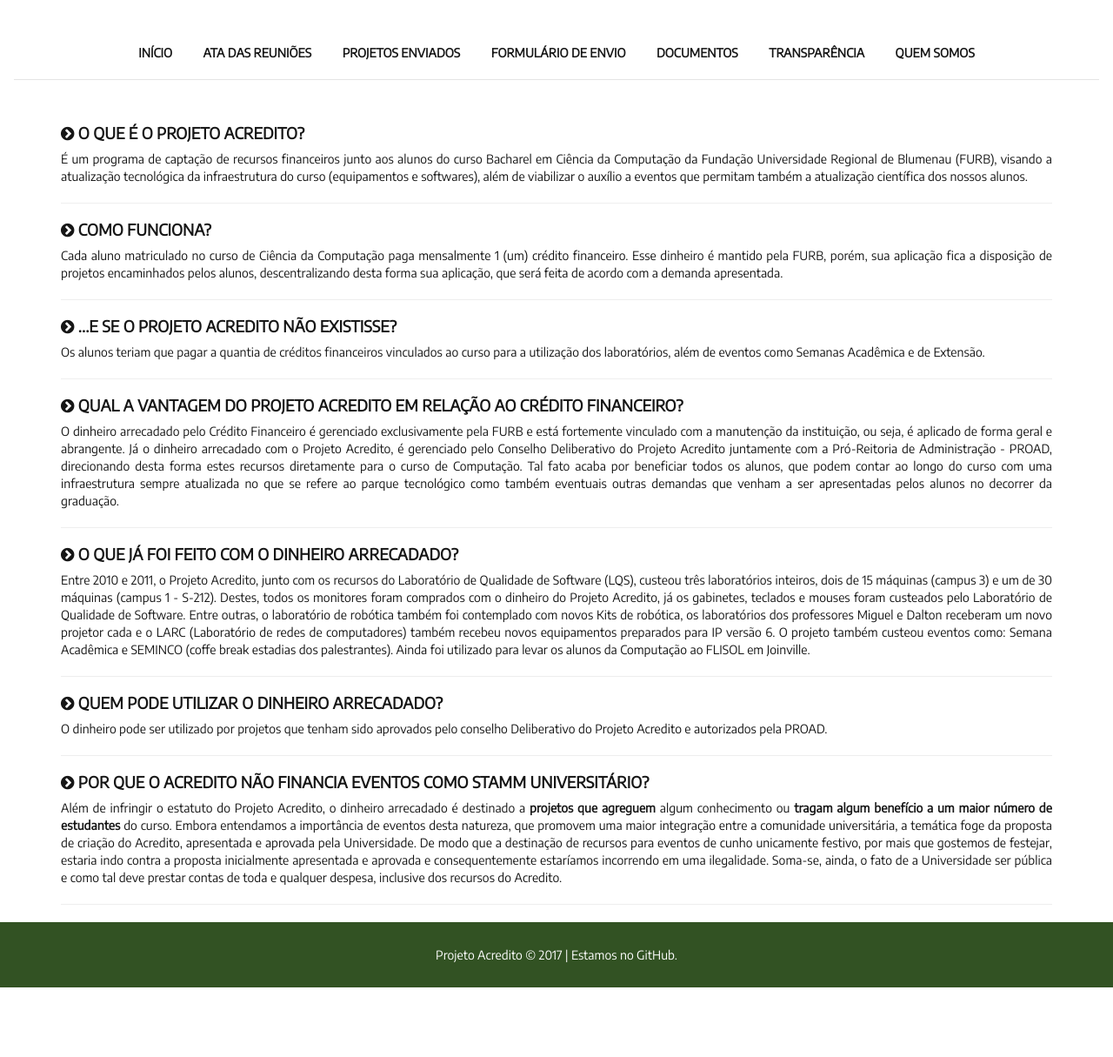
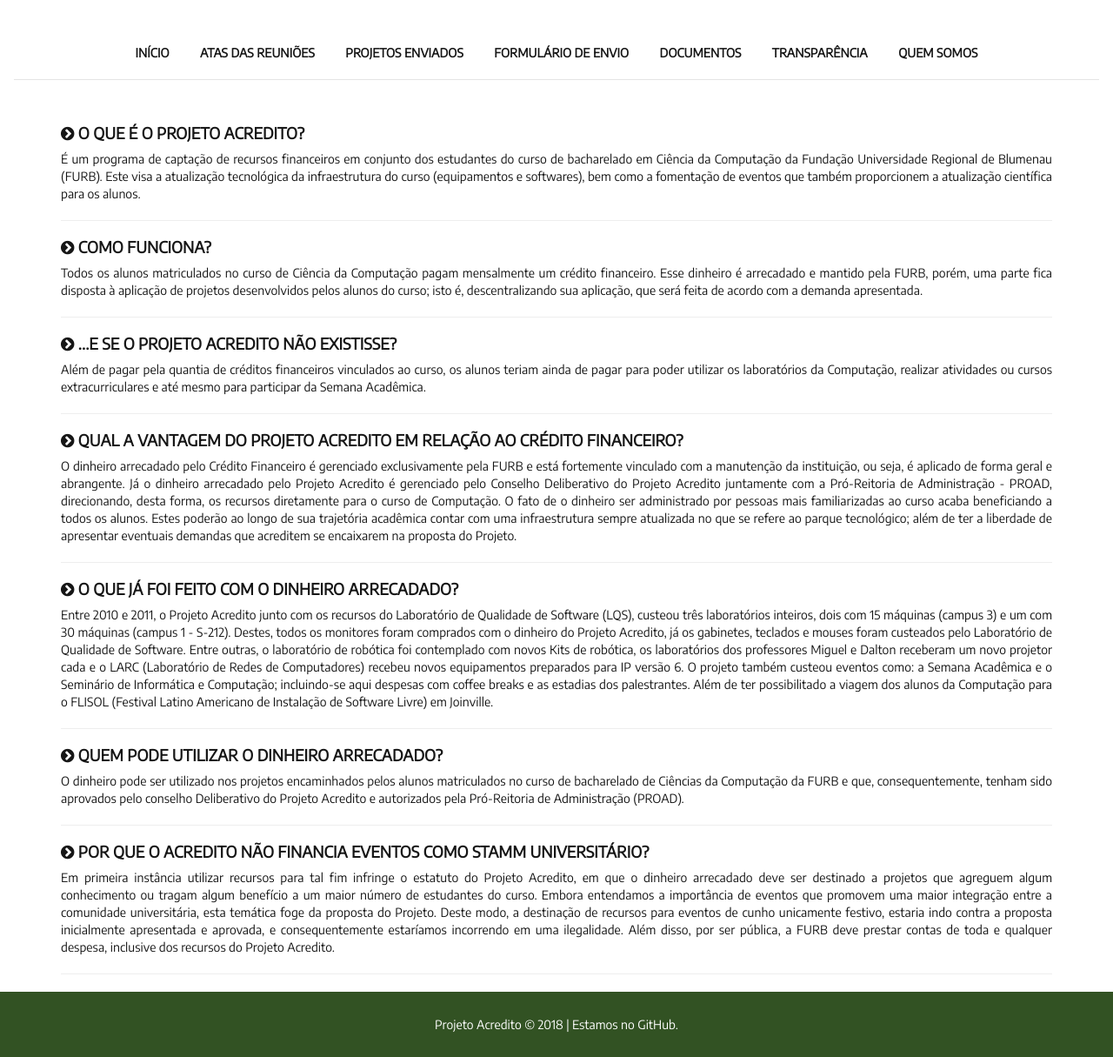
Before and after one commit to Calcomp/projeto-acredito, a PHP site: page / in a window 1280 px wide. Shown: the part 400-1615 px from the top of the page at 87% size. Before the commit the page ends 1535 px from the top, so only its background shows below. Run offline with PHP 8.4, Linux system fonts and the light colour scheme.

Commit message:
proofreading & content update

```diff
--- a/atas.php
+++ b/atas.php
@@ -67,6 +67,9 @@
 					<br>
 					<dt><a href="atas/Ata26_04_2017_Final.pdf">Reunião 26/04/2017</a></dt>
             		<dd> Projeto: Licença Arduino Proteus</dd>
+                    <br>
+					<dt><a href="atas/Ata28_06_2017_Final.pdf">Reunião 28/06/2017</a></dt>
+            		<dd> Troca de presidente do Acredito</dd>
         		</dl>
 
             </div>
--- a/formulario.php
+++ b/formulario.php
@@ -43,11 +43,11 @@
 
 			<div class="col-lg-12">
                 <h1>Formulário para submissão de projetos</h1>
-                <p>Todos os projetos apresentados ao Conselho Deliberativo do Projeto ACREDITO devem seguir um formato, conforme especificado pela Resolução 001/2016.</p>
+                <p>Todos os projetos apresentados ao Conselho Deliberativo do Projeto Acredito devem seguir um formato, conforme especificado pela Resolução 001/2016.</p>
 				<p>Um modelo que segue o formato e com explicações é disponibilizado <a href="formularios/Formul%C3%A1rioProjetos.docx"><b>aqui</b></a>.</p>
 				<br>
 				<h4>Processo</h4>
-				<p>Depois de preencher o formulário com as informações necessárias para o projeto, imprima-o mesmo e assine-o. A cópia assinada deve ser entregue na secretaria do Departamento de Sistema e Computação (DSC), ou na ausencia desta na secretaria do Centro de Ciências Exatas e Naturais (CCEN), que a encainhará para o presidente do Conselho Deliberativo do Projeto ACREDITO. O presidente irá avaliar o projeto, se ele estiver de acordo com o formato expecificado no Anexo 1 da Resolução 001/2016 ele será discutido e deliberado na proxima reunião do Conselho Deliberativo, caso contrario será devolvido ao autor informando as correções necessárias.</p>
+				<p>Depois de preencher o formul&aacute;rio com as informa&ccedil;&otilde;es necess&aacute;rias para o projeto, o mesmo deve ser impresso e assinado. A c&oacute;pia assinada deve ser entregue na secretaria do Departamento de Sistema e Computa&ccedil;&atilde;o (DSC), ou na aus&ecirc;ncia desta, na secretaria do Centro de Ci&ecirc;ncias Exatas e Naturais (CCEN), que a encaminhar&aacute; para o presidente do Conselho Deliberativo do Projeto Acredito. O presidente ir&aacute; avaliar o projeto, se o mesmo estiver de acordo com o formato especificado no Anexo 1 da Resolu&ccedil;&atilde;o 001/2016 ser&aacute; discutido e deliberado na pr&oacute;xima reuni&atilde;o do Conselho Deliberativo, caso contr&aacute;rio ser&aacute; devolvido ao autor informando as corre&ccedil;&otilde;es necess&aacute;rias.</p>
 				<br>
             </div>
         </div>
--- a/index.php
+++ b/index.php
@@ -17,7 +17,6 @@
 	<link rel="stylesheet" href="css/style.css">
 
 	<link href="fonts/font-awesome/css/font-awesome.css" rel="stylesheet">
-
 
     <!-- HTML5 Shim and Respond.js IE8 support of HTML5 elements and media queries -->
     <!-- WARNING: Respond.js doesn't work if you view the page via file:// -->
@@ -48,7 +47,7 @@
 					<a href="index.php">INÍCIO</a>
 				</li>
 				<li>
-					<a href="atas.php">ATA DAS REUNIÕES</a>
+					<a href="atas.php">ATAS DAS REUNIÕES</a>
 				</li>
 				<li>
 					<a href="projetos.php">PROJETOS ENVIADOS</a>
@@ -73,49 +72,25 @@
 		<div class="row">
 			<div class="col-md-12 col-md-offset-0 post-body">
 				<h4><i class="fa fa-chevron-circle-right"></i>&nbsp;O que é o Projeto Acredito?</h4>
-				<p>É um programa de captação de recursos financeiros junto aos alunos do curso Bacharel em Ciência da Computação da Fundação Universidade
-					Regional de Blumenau (FURB), visando a atualização tecnológica da infraestrutura do curso (equipamentos e softwares),
-					além de viabilizar o auxílio a eventos que permitam também a atualização científica dos nossos alunos.</p>
+				<p>&Eacute; um programa de capta&ccedil;&atilde;o de recursos financeiros em conjunto dos estudantes do curso de bacharelado em Ci&ecirc;ncia da Computa&ccedil;&atilde;o da Funda&ccedil;&atilde;o Universidade Regional de Blumenau (FURB). Este visa a atualiza&ccedil;&atilde;o tecnol&oacute;gica da infraestrutura do curso (equipamentos e softwares), bem como a fomenta&ccedil;&atilde;o de eventos que tamb&eacute;m proporcionem a atualiza&ccedil;&atilde;o cient&iacute;fica para os alunos.</p>
 				<hr>
 				<h4><i class="fa fa-chevron-circle-right"></i>&nbsp;Como Funciona?</h4>
-				<p>Cada aluno matriculado no curso de Ciência da Computação paga mensalmente 1 (um) crédito financeiro. Esse dinheiro é
-					mantido pela FURB, porém, sua aplicação fica a disposição de projetos encaminhados pelos alunos, descentralizando desta
-					forma sua aplicação, que será feita de acordo com a demanda apresentada.</p>
+				<p>Todos os alunos matriculados no curso de Ci&ecirc;ncia da Computa&ccedil;&atilde;o pagam mensalmente um cr&eacute;dito financeiro. Esse dinheiro &eacute; arrecadado e mantido pela FURB, por&eacute;m, uma parte fica disposta &agrave; aplica&ccedil;&atilde;o de projetos desenvolvidos pelos alunos do curso; isto &eacute;, descentralizando sua aplica&ccedil;&atilde;o, que ser&aacute; feita de acordo com a demanda apresentada.</p>
 				<hr>
 				<h4><i class="fa fa-chevron-circle-right"></i>&nbsp;...E se o Projeto Acredito não existisse?</h4>
-				<p>Os alunos teriam que pagar a quantia de créditos financeiros vinculados ao curso para a utilização dos laboratórios,
-					além de eventos como Semanas Acadêmica e de Extensão.</p>
+				<p>Al&eacute;m de pagar pela quantia de cr&eacute;ditos financeiros vinculados ao curso, os alunos teriam ainda de pagar para poder utilizar os laborat&oacute;rios da Computa&ccedil;&atilde;o, realizar atividades ou cursos extracurriculares e at&eacute; mesmo para participar da Semana Acad&ecirc;mica. </p>
 				<hr>
 				<h4><i class="fa fa-chevron-circle-right"></i>&nbsp;Qual a vantagem do Projeto Acredito em relação ao Crédito Financeiro?</h4>
-				<p>O dinheiro arrecadado pelo Crédito Financeiro é gerenciado exclusivamente pela FURB e está fortemente vinculado com a
-					manutenção da instituição, ou seja, é aplicado de forma geral e abrangente. Já o dinheiro arrecadado com o Projeto Acredito,
-					é gerenciado pelo Conselho Deliberativo do Projeto Acredito juntamente com a Pró-Reitoria de Administração - PROAD,
-					direcionando desta forma estes recursos diretamente para o curso de Computação. Tal fato acaba por beneficiar todos
-					os alunos, que podem contar ao longo do curso com uma infraestrutura sempre atualizada no que se refere ao parque tecnológico
-					como também eventuais outras demandas que venham a ser apresentadas pelos alunos no decorrer da graduação.</p>
+				<p>O dinheiro arrecadado pelo Cr&eacute;dito Financeiro &eacute; gerenciado exclusivamente pela FURB e est&aacute; fortemente vinculado com a manuten&ccedil;&atilde;o da institui&ccedil;&atilde;o, ou seja, &eacute; aplicado de forma geral e abrangente. J&aacute; o dinheiro arrecadado pelo Projeto Acredito &eacute; gerenciado pelo Conselho Deliberativo do Projeto Acredito juntamente com a Pr&oacute;-Reitoria de Administra&ccedil;&atilde;o - PROAD, direcionando, desta forma, os recursos diretamente para o curso de Computa&ccedil;&atilde;o. O fato de o dinheiro ser administrado por pessoas mais familiarizadas ao curso acaba beneficiando a todos os alunos. Estes poder&atilde;o ao longo de sua trajet&oacute;ria acad&ecirc;mica contar com uma infraestrutura sempre atualizada no que se refere ao parque tecnol&oacute;gico; al&eacute;m de ter a liberdade de apresentar eventuais demandas que acreditem se encaixarem na proposta do Projeto. </p>
 				<hr>
 				<h4><i class="fa fa-chevron-circle-right"></i>&nbsp;O que já foi feito com o dinheiro arrecadado?</h4>
-				<p>Entre 2010 e 2011, o Projeto Acredito, junto com os recursos do Laboratório de Qualidade de Software (LQS), custeou três
-					laboratórios inteiros, dois de 15 máquinas (campus 3) e um de 30 máquinas (campus 1 - S-212). Destes, todos os monitores
-					foram comprados com o dinheiro do Projeto Acredito, já os gabinetes, teclados e mouses foram custeados pelo Laboratório
-					de Qualidade de Software. Entre outras, o laboratório de robótica também foi contemplado com novos Kits de robótica,
-					os laboratórios dos professores Miguel e Dalton receberam um novo projetor cada e o LARC (Laboratório de redes de computadores)
-					também recebeu novos equipamentos preparados para IP versão 6. O projeto também custeou eventos como: Semana Acadêmica
-					e SEMINCO (coffe break estadias dos palestrantes). Ainda foi utilizado para levar os alunos da Computação ao FLISOL
-					em Joinville.</p>
+				<p>Entre 2010 e 2011, o Projeto Acredito junto com os recursos do Laborat&oacute;rio de Qualidade de Software (LQS), custeou tr&ecirc;s laborat&oacute;rios inteiros, dois com 15 m&aacute;quinas (campus 3) e um com 30 m&aacute;quinas (campus 1 - S-212). Destes, todos os monitores foram comprados com o dinheiro do Projeto Acredito, j&aacute; os gabinetes, teclados e mouses foram custeados pelo Laborat&oacute;rio de Qualidade de Software. Entre outras, o laborat&oacute;rio de rob&oacute;tica foi contemplado com novos Kits de rob&oacute;tica, os laborat&oacute;rios dos professores Miguel e Dalton receberam um novo projetor cada e o LARC (Laborat&oacute;rio de Redes de Computadores) recebeu novos equipamentos preparados para IP vers&atilde;o 6. O projeto tamb&eacute;m custeou eventos como: a Semana Acad&ecirc;mica e o Semin&aacute;rio de Inform&aacute;tica e Computa&ccedil;&atilde;o; incluindo-se aqui despesas com coffee breaks e as estadias dos palestrantes. Al&eacute;m de ter possibilitado a viagem dos alunos da Computa&ccedil;&atilde;o para o FLISOL (Festival Latino Americano de Instala&ccedil;&atilde;o de Software Livre) em Joinville.</p>
 				<hr>
 				<h4><i class="fa fa-chevron-circle-right"></i>&nbsp;Quem pode utilizar o dinheiro arrecadado?</h4>
-				<p>O dinheiro pode ser utilizado por projetos que tenham sido aprovados pelo conselho Deliberativo do Projeto Acredito e
-					autorizados pela PROAD.</p>
+				<p>O dinheiro pode ser utilizado nos projetos encaminhados pelos alunos matriculados no curso de bacharelado de Ci&ecirc;ncias da Computa&ccedil;&atilde;o da FURB e que, consequentemente, tenham sido aprovados pelo conselho Deliberativo do Projeto Acredito e autorizados pela Pr&oacute;-Reitoria de Administra&ccedil;&atilde;o (PROAD). </p>
 				<hr>
 				<h4><i class="fa fa-chevron-circle-right"></i>&nbsp;Por que o Acredito não financia eventos como Stamm Universitário?</h4>
-				<p>Além de infringir o estatuto do Projeto Acredito, o dinheiro arrecadado é destinado a <strong>projetos que agreguem</strong> algum conhecimento
-					ou <strong>tragam algum benefício a um maior número de estudantes</strong> do curso. Embora entendamos a importância de eventos desta
-					natureza, que promovem uma maior integração entre a comunidade universitária, a temática foge da proposta de criação
-					do Acredito, apresentada e aprovada pela Universidade. De modo que a destinação de recursos para eventos de cunho unicamente
-					festivo, por mais que gostemos de festejar, estaria indo contra a proposta inicialmente apresentada e aprovada e consequentemente
-					estaríamos incorrendo em uma ilegalidade. Soma-se, ainda, o fato de a Universidade ser pública e como tal deve prestar
-					contas de toda e qualquer despesa, inclusive dos recursos do Acredito.</p>
+				<p>Em primeira inst&acirc;ncia utilizar recursos para tal fim infringe o estatuto do Projeto Acredito, em que o dinheiro arrecadado deve ser destinado a projetos que agreguem algum conhecimento ou tragam algum benef&iacute;cio a um maior n&uacute;mero de estudantes do curso. Embora entendamos a import&acirc;ncia de eventos que promovem uma maior integra&ccedil;&atilde;o entre a comunidade universit&aacute;ria, esta tem&aacute;tica foge da proposta do Projeto. Deste modo, a destina&ccedil;&atilde;o de recursos para eventos de cunho unicamente festivo, estaria indo contra a proposta inicialmente apresentada e aprovada, e consequentemente estar&iacute;amos incorrendo em uma ilegalidade. Al&eacute;m disso, por ser p&uacute;blica, a FURB deve prestar contas de toda e qualquer despesa, inclusive dos recursos do Projeto Acredito.</p>
 				<hr>
 
 			</div>
@@ -123,7 +98,7 @@
 	</div>
 
 	<footer style="background-color:	#325223;">
-		<h5>Projeto Acredito&nbsp;© 2017 | Estamos no <a target="_blank" class="git" alt="GitHub" href="https://www.github.com/calcomp/projeto-acredito">GitHub</a>.</h5>
+		<h5>Projeto Acredito&nbsp;© <script>document.write(new Date().getFullYear());</script> | Estamos no <a target="_blank" class="git" alt="GitHub" href="https://www.github.com/calcomp/projeto-acredito">GitHub</a>.</h5>
 	</footer>
 
 	<a href="javascript:" id="return-top"><i class="fa fa-arrow-up" aria-hidden="true"></i></a>
--- a/projetos.php
+++ b/projetos.php
@@ -72,7 +72,7 @@
 						</tr>
 
 						<tr>
-							<td><a href="projetos/prj-2012-transporte-campus-party.pdf">Transporte campus party</a></td>
+							<td><a href="projetos/prj-2012-transporte-campus-party.pdf">Transporte Campus Party</a></td>
 							<td>30/10/2012</td>
 							<td>-</td>
 							<td>-</td>
--- a/sobre.php
+++ b/sobre.php
@@ -85,7 +85,7 @@
 							<tr>
 								<td>João Paulo Serodio Gonçalves</td>
 								<td>8º semestre</td>
-								<td>Representante</td>
+								<td>Vice-presidente</td>
 							</tr>
 							<tr>
 								<td>-</td>
@@ -105,7 +105,7 @@
 							<tr>
 								<td>Lucas Eduardo Schlögl</td>
 								<td>-</td>
-								<td>Representante do CALCOMP</td>
+								<td>Representante do CALCOMP e Presidente do ACREDITO</td>
 							</tr>
 							<tr>
 								<td>Fernando Luiz Krambeck</td>
--- a/transparencia.php
+++ b/transparencia.php
@@ -42,7 +42,7 @@
 
 			<div class="col-lg-12">
                 <h1>Transparência</h1>
-                <p>Aqui são apresentadas planilhas com o controle financeiro que quanto foi gasto com os projetos submetidos ao ACREDITO.</p>
+                <p>Aqui s&atilde;o apresentadas planilhas com o controle financeiro de quanto foi gasto com os projetos submetidos ao ACREDITO.</p>
 				<br>
             </div>
 
```
Also changed, not shown: documentos.php (+16 -5 lines), 2 other files.
